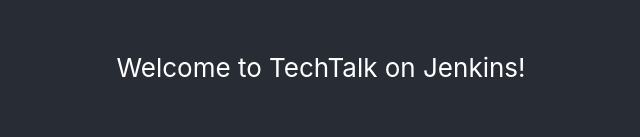
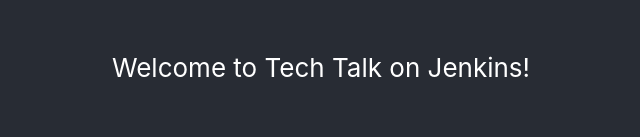
Before and after one commit to dwivediabhimanyu/sample-react-app, a React (Create React App) app in the folder frontend/: page / in a window 1280 px wide. Shown: the part 451-588 px from the top of the page, without its empty margins (319-959 px from the left). Built offline with nearby package versions, Linux system fonts and the light colour scheme.

Commit message:
Update App.js

```diff
--- a/frontend/src/App.js
+++ b/frontend/src/App.js
@@ -7,7 +7,7 @@
       <header className="App-header">
         <img src={logo} className="App-logo" alt="logo" />
         <p>
-          Welcome to TechTalk on Jenkins!
+          Welcome to Tech Talk on Jenkins!
         </p>
         <p>
           This is an inital code.
```
